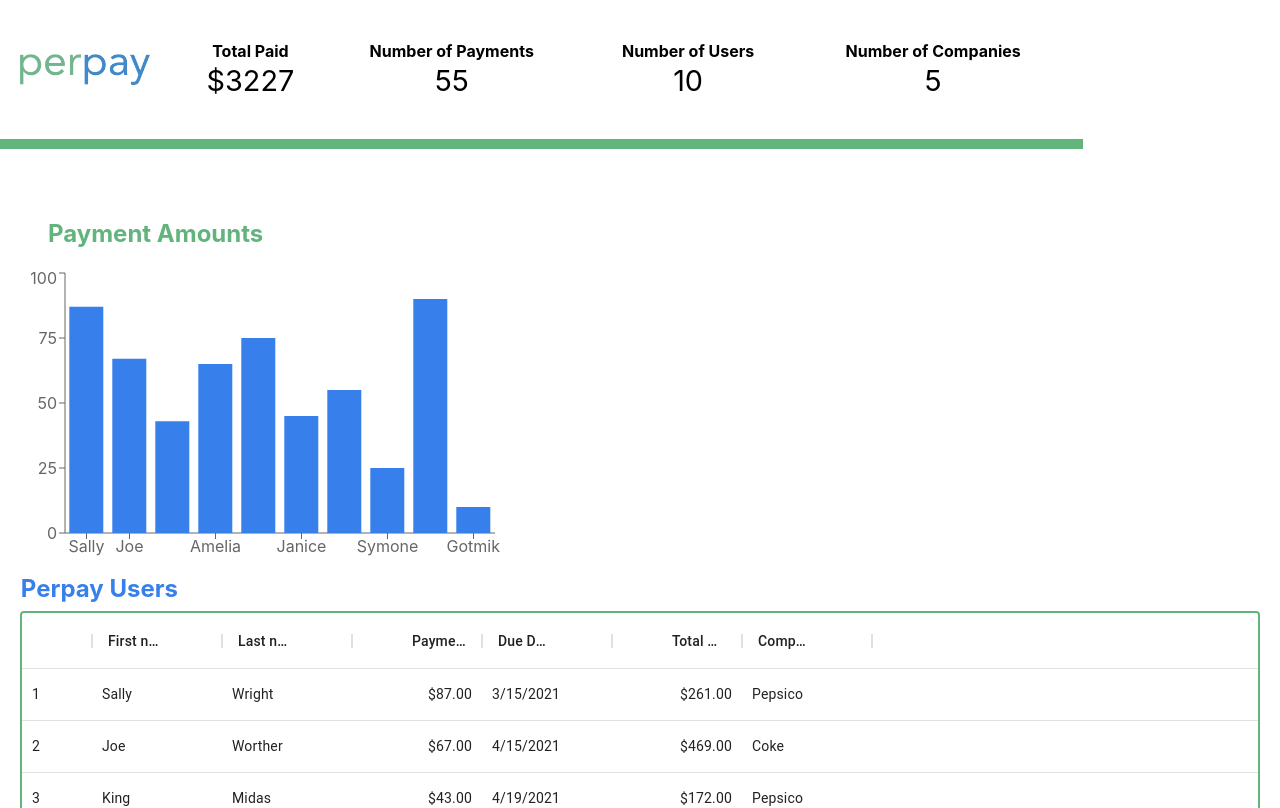
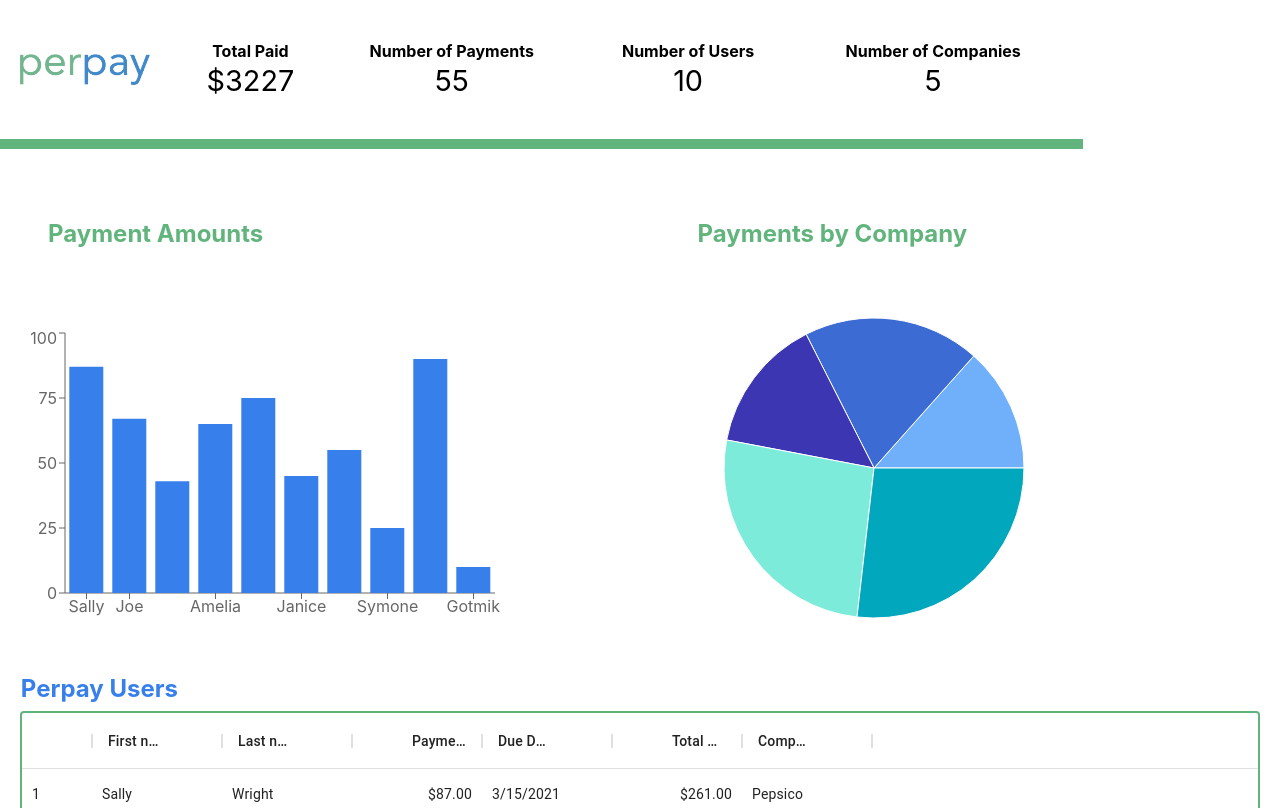
Before and after one commit to sarahp/enterprise-dashboard, a React (Create React App) app: page / in a window 1280 px wide. Shown: the top 808 px of the page. Built offline with nearby package versions, Linux system fonts and the light colour scheme.

Commit message:
Styling the charts and adding in media queries.

```diff
--- a/src/App.css
+++ b/src/App.css
@@ -50,7 +50,33 @@
 
 }
 
+/*----Chart Styles */
+
+@media only screen and (min-width: 930px) {
+
+  .charts {
+  display: flex;
+  }
+
+  .bar-chart {
+    width: 37vw;
+  }
+
+  .company-pie h2 {
+    margin-left: 14rem;
+  }
+
+}
+
+@media only screen and (max-width: 700px) {
+  .charts {
+    display: none;
+  }
+}
+
 /* Bar Chart Styles */
+
+
 
 .bar-chart h2 {
   margin-left: 3rem;
@@ -61,6 +87,25 @@
   fill: #377FEB;
 }
 
+.bar-chart .recharts-wrapper {
+  margin-top: 5rem;
+}
+
+/* Pie Chart Styles */
+
+.company-pie {
+  width: 50vw;
+}
+
+.company-pie h2 {
+  color: #60B47C;
+}
+
+@media only screen and (max-width: 930px) {
+  .company-pie h2 {
+    margin-left: 3rem;
+  }
+}
 
 
 
--- a/src/App.js
+++ b/src/App.js
@@ -6,6 +6,7 @@
 import CustomerTable from "./CustomerTable";
 import CompanyTable from "./CompanyTable";
 import Chart from "./Chart";
+import CompanyPie from "./PieChart";
 
 
 const App = () => {
@@ -58,12 +59,16 @@
                 </TableBody>
             </Table>
         </header>
+        <main>
+            <div className="charts">
+            <Chart />
+            <CompanyPie />
+            </div>
 
-        <Chart />
-
-        <main className="main-tables">
+            <div className="main-tables">
             <CustomerTable />
             <CompanyTable />
+            </div>
         </main>
 
         <footer>
--- /dev/null
+++ b/src/PieChart.js
@@ -0,0 +1,39 @@
+import React from "react";
+import ReactDOM from "react-dom";
+import { Cell, PieChart, Pie, Legend, Tooltip } from "recharts";
+import CustomerData from "./data";
+
+const data01 = CustomerData.company.map(company => ({name: company.name, value: company.total_payments}));
+
+
+const colors = [
+    "#70B0FA",
+    "#3D6BD4",
+    "#3D36B2",
+    "#7DEBD9",
+    "#00A7BD",
+    "#017991",
+    "#C996BF",
+    "#850A4D",
+    "#600336"
+];
+
+const CompanyPie = () => {
+    return (
+        <>
+            <div className="company-pie">
+            <h2>Payments by Company</h2>
+            <PieChart width={800} height={400}>
+                <Pie data={data01} outerRadius={150}>
+                    {data01.map((entry, index) => (
+                        <Cell fill={colors[index]} />
+                    ))}
+                </Pie>
+                <Tooltip />
+            </PieChart>
+            </div>
+        </>
+    );
+}
+
+export default CompanyPie;
```
